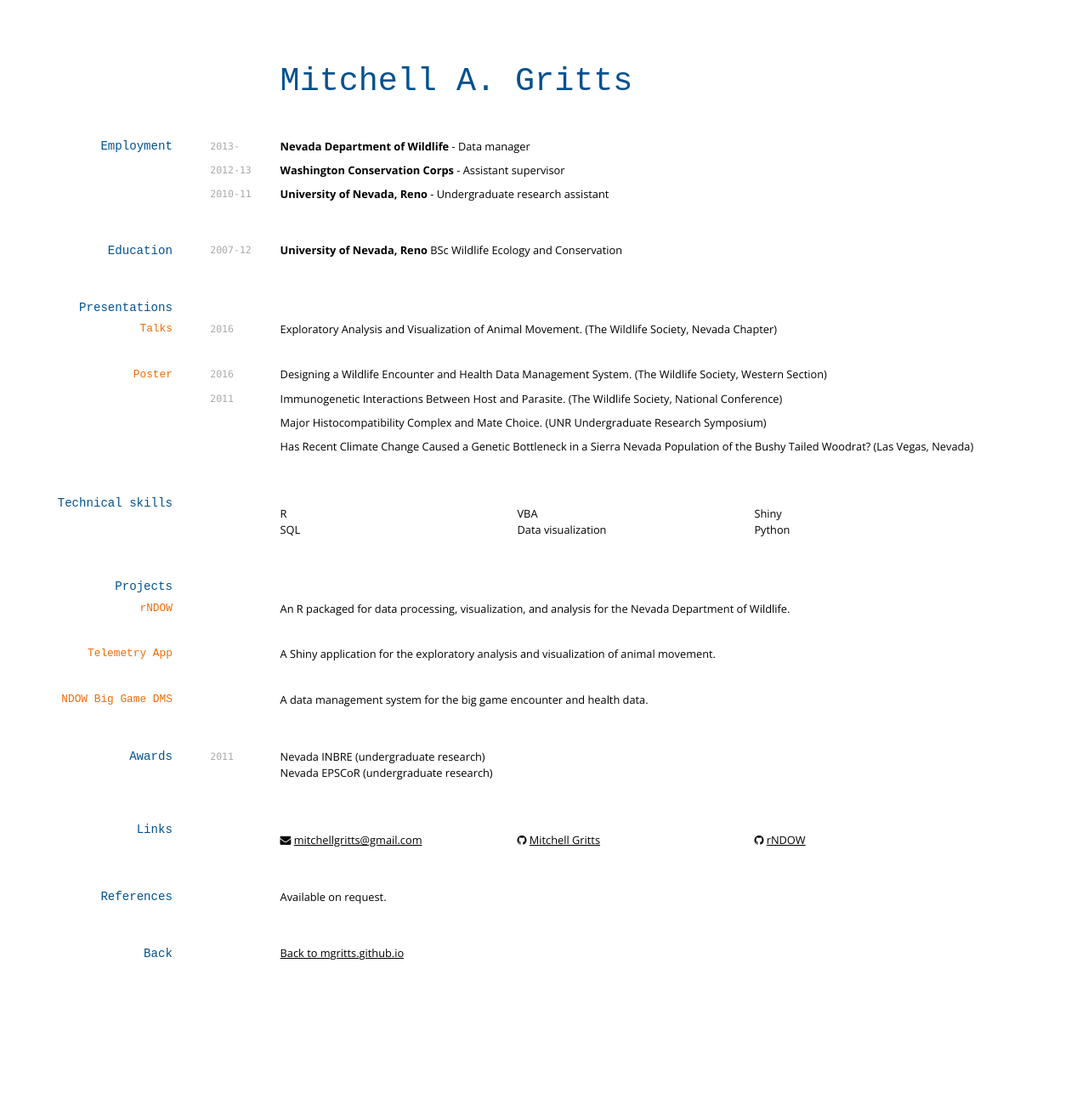
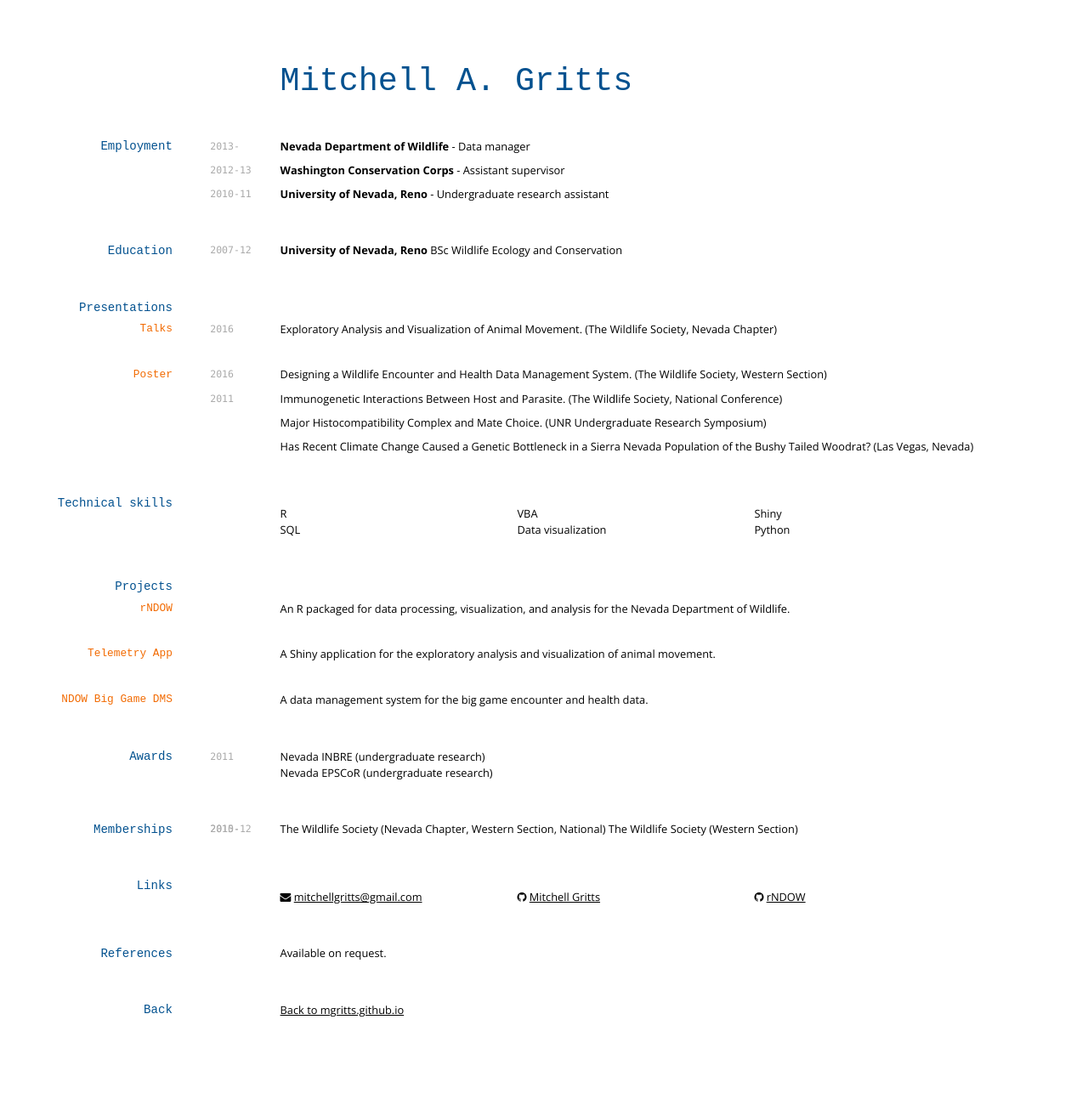
Before and after one commit to andrianaimisa/mgritts.github.io, a Jekyll site: the page built from cvtest.md, in a window 1280 px wide. Shown: the whole page at 85% size. Built offline with Jekyll 4.4.1, drawn with Linux system fonts in a browser that asks for light colours; nearby versions of some CDN libraries; before the commit the page ends 1247 px from its top, so only the background shows below that.

Commit message:
cv, added update section to post 3

```diff
--- a/cvtest.md
+++ b/cvtest.md
@@ -65,6 +65,12 @@
 Nevada INBRE (undergraduate research)
 Nevada EPSCoR (undergraduate research)
 
+## Memberships
+`2015-`
+The Wildlife Society (Nevada Chapter, Western Section, National)
+`2010-12`
+The Wildlife Society (Western Section)
+
 ## Links
 
 * <i class="fa fa-envelope"></i> <a href="mailto:mitchellgritts@gmail.com">mitchellgritts@gmail.com</a><br />
```
Also changed, not shown: _posts/2016-03-22-rndow-package.md (+5 -0 lines).
